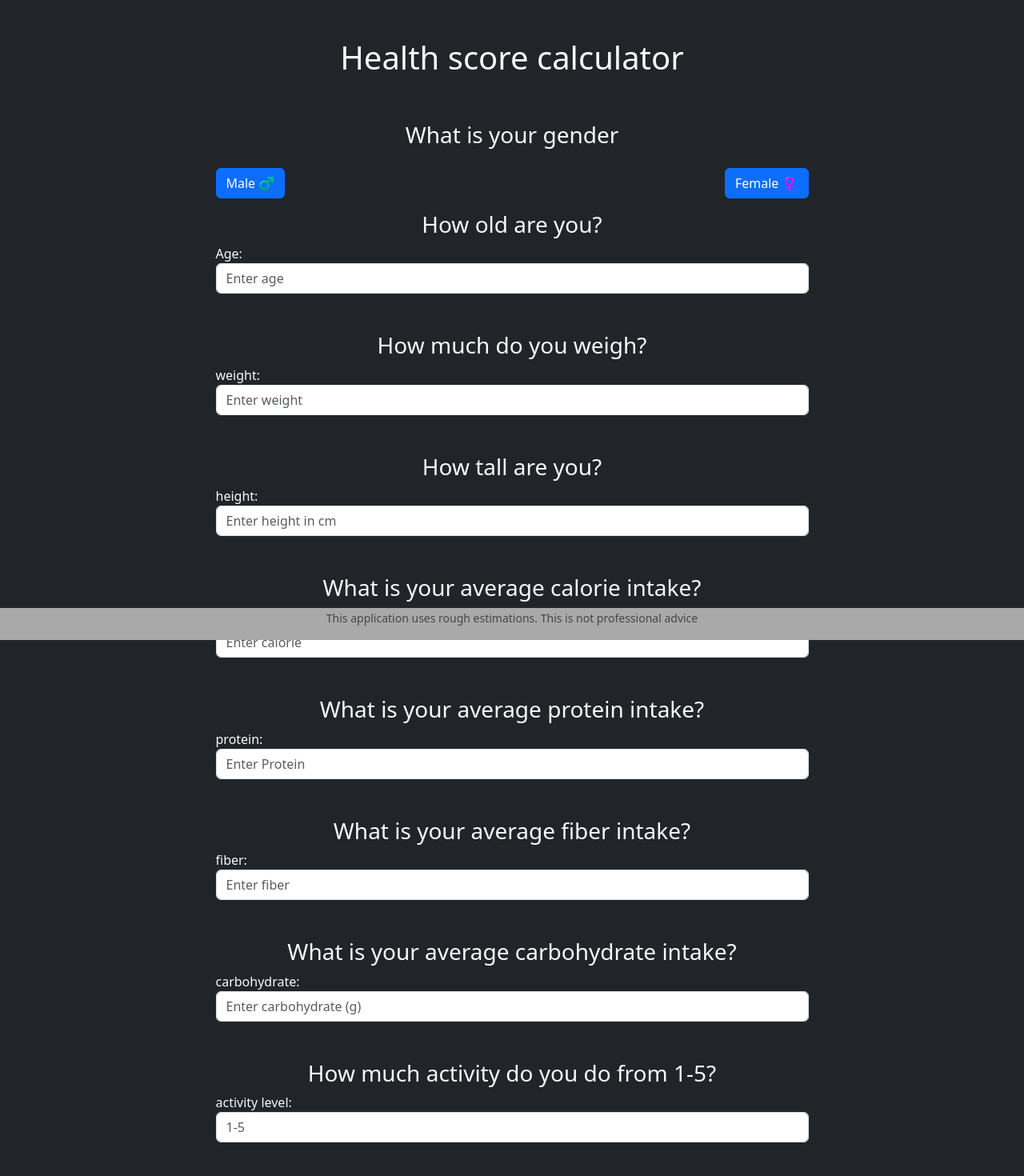
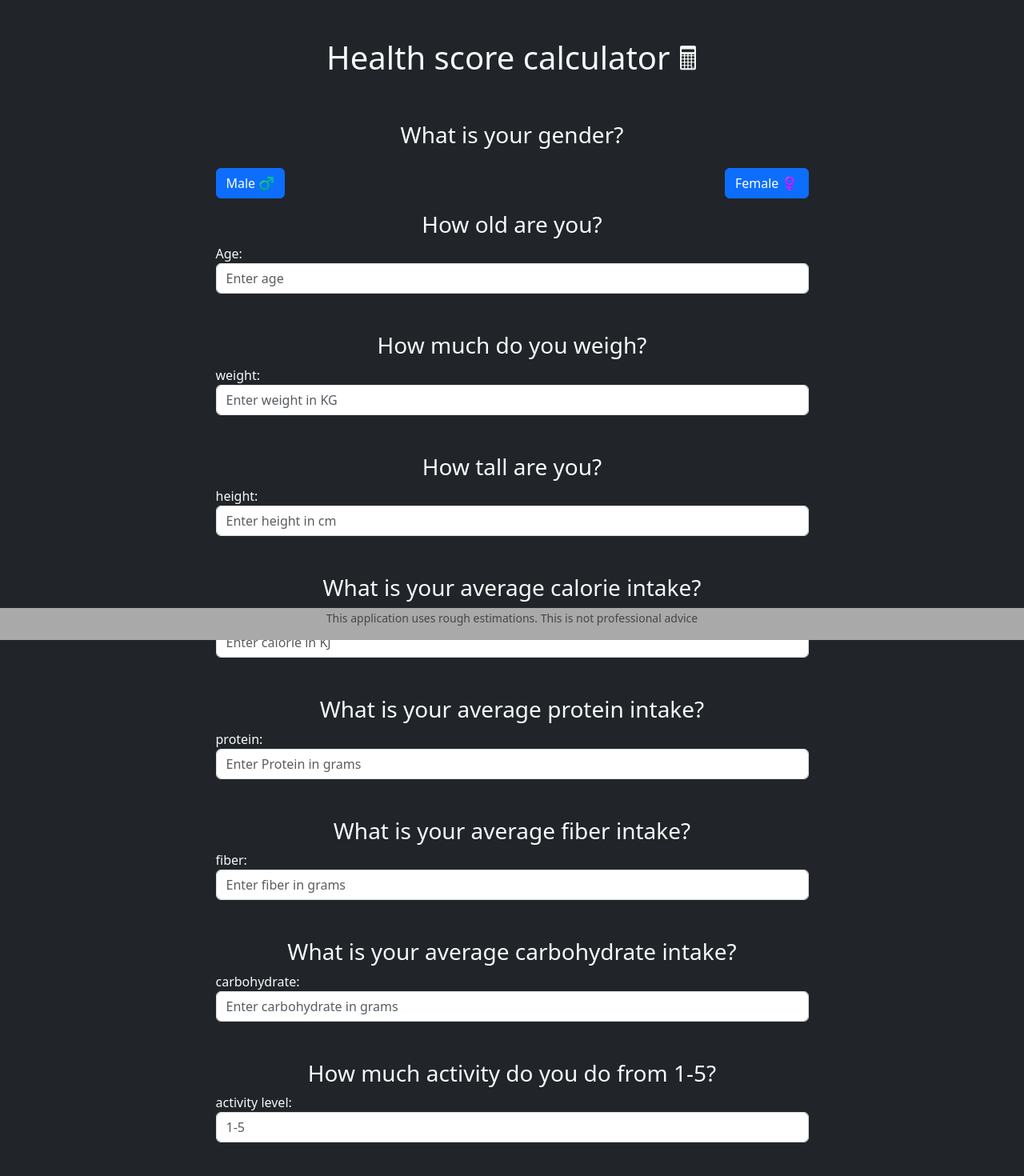
Before and after one commit to berrhenry/2024FlagshipHackathon, a React (Create React App) app in the folder hackathon2024/: page / in a window 1280 px wide. Shown: the top 1470 px of the page at 80% size. Built offline with nearby package versions, Linux system fonts and the light colour scheme.

Commit message:
added unit

```diff
--- a/hackathon2024/src/App.js
+++ b/hackathon2024/src/App.js
@@ -462,12 +462,12 @@ function App() {
     <main className="h-100 bg-dark">
       <div className=' container-lg pt-5 overflow-auto'>
         <h1 className='text-light text-center'>
-          Health score calculator
+          Health score calculator 🖩
         </h1>
         <div className='contanier-lg d-flex text-light flex-column p-5'>
           <div className='container-md bg-transparent rounded h-25 d-flex flex-column w-75 mb-3'>
             <h3 className='text-center'>
-              What is your gender
+              What is your gender?
             </h3>
             <div className='d-flex flex-col justify-content-between pt-3'>
               {renderGenderButtons()}
@@ -485,7 +485,7 @@ function App() {
               How much do you weigh?
             </h3>
             <label for="weight">weight:</label>
-            <input type="number" className="form-control" id="weight" placeholder="Enter weight" onChange={e => setWeight(e.target.valueAsNumber)}></input>
+            <input type="number" className="form-control" id="weight" placeholder="Enter weight in KG" onChange={e => setWeight(e.target.valueAsNumber)}></input>
           </div>
           <div className='container-md bg-transparent rounded d-flex flex-column w-75 mb-5'>
             <h3 className='text-center'>
@@ -499,28 +499,28 @@ function App() {
               What is your average calorie intake?
             </h3>
             <label for="calorie">calorie:</label>
-            <input type="number" className="form-control" id="calorie" placeholder="Enter calorie" onChange={e => setCalorie(e.target.valueAsNumber)}></input>
+            <input type="number" className="form-control" id="calorie" placeholder="Enter calorie in KJ" onChange={e => setCalorie(e.target.valueAsNumber)}></input>
           </div>
           <div className='container-md bg-transparent rounded d-flex flex-column w-75 mb-5'>
             <h3 className='text-center'>
               What is your average protein intake?
             </h3>
             <label for="protein">protein:</label>
-            <input type="number" className="form-control" id="protein" placeholder="Enter Protein" onChange={e => setProtein(e.target.valueAsNumber)}></input>
+            <input type="number" className="form-control" id="protein" placeholder="Enter Protein in grams" onChange={e => setProtein(e.target.valueAsNumber)}></input>
           </div>
           <div className='container-md bg-transparent rounded d-flex flex-column w-75 mb-5'>
             <h3 className='text-center'>
               What is your average fiber intake?
             </h3>
             <label for="fiber">fiber:</label>
-            <input type="number" className="form-control" id="fiber" placeholder="Enter fiber" onChange={e => setFiber(e.target.valueAsNumber)}></input>
+            <input type="number" className="form-control" id="fiber" placeholder="Enter fiber in grams" onChange={e => setFiber(e.target.valueAsNumber)}></input>
           </div>
           <div className='container-md bg-transparent rounded d-flex flex-column w-75 mb-5'>
             <h3 className='text-center'>
               What is your average carbohydrate intake?
             </h3>
             <label for="carbohydrate">carbohydrate:</label>
-            <input type="number" className="form-control" id="carbohydrate" placeholder="Enter carbohydrate (g)" onChange={e => setCarbohydrates(e.target.valueAsNumber)}></input>
+            <input type="number" className="form-control" id="carbohydrate" placeholder="Enter carbohydrate in grams" onChange={e => setCarbohydrates(e.target.valueAsNumber)}></input>
           </div>
           <div className='container-md bg-transparent rounded d-flex flex-column w-75 mb-5'>
             <h3 className='text-center'>
```
